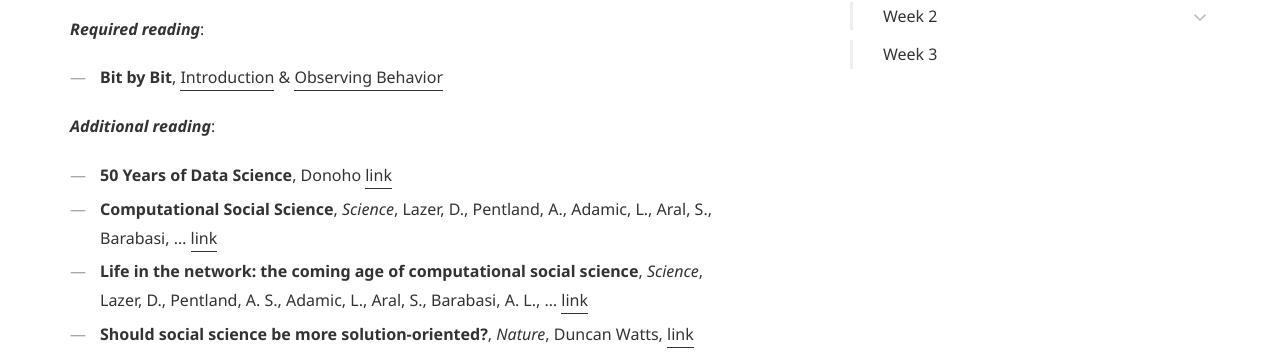
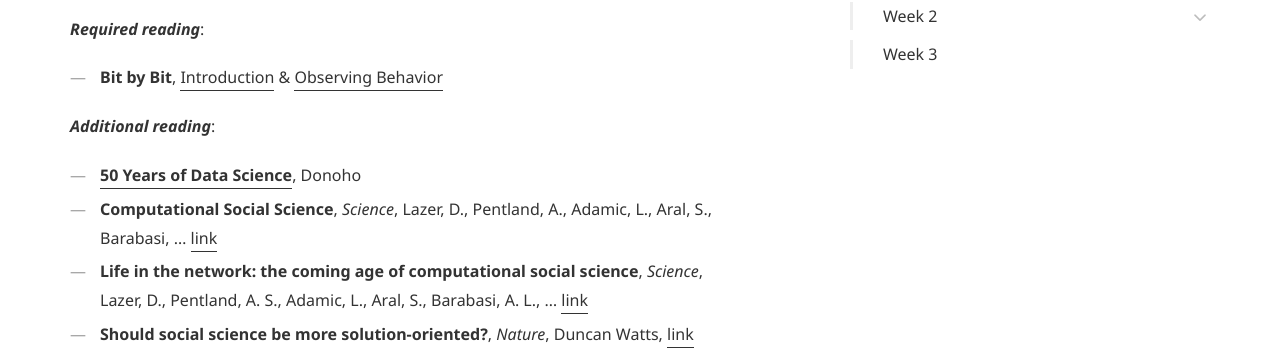
Before and after one commit to dssoc/dssoc.github.io, a Jekyll site: the page built from schedule.md, in a window 1280 px wide and 900 px high, scrolled down 722 px. Shown: the part 96-454 px from the top of the window. Built offline with Jekyll 4.4.1, drawn with Linux system fonts in a browser that asks for light colours; some web fonts are replaced.

Commit message:
update schedule

```diff
--- a/schedule.md
+++ b/schedule.md
@@ -29,7 +29,7 @@ page_nav:
 <br/>
 
 ***Additional reading***:
-- **50 Years of Data Science**, Donoho [link](https://courses.csail.mit.edu/18.337/2015/docs/50YearsDataScience.pdf)
+- [**50 Years of Data Science**](https://courses.csail.mit.edu/18.337/2015/docs/50YearsDataScience.pdf), Donoho
 - **Computational Social Science**, *Science*, Lazer, D., Pentland, A., Adamic, L., Aral, S., Barabasi, ... [link](https://science.sciencemag.org/content/323/5915/721)
 - **Life in the network: the coming age of computational social science**, *Science*, Lazer, D., Pentland, A. S., Adamic, L., Aral, S., Barabasi, A. L., … [link](https://www.ncbi.nlm.nih.gov/pmc/articles/PMC2745217/)
 - **Should social science be more solution-oriented?**, *Nature*, Duncan Watts, [link](https://www.nature.com/articles/s41562-016-0015)
```
